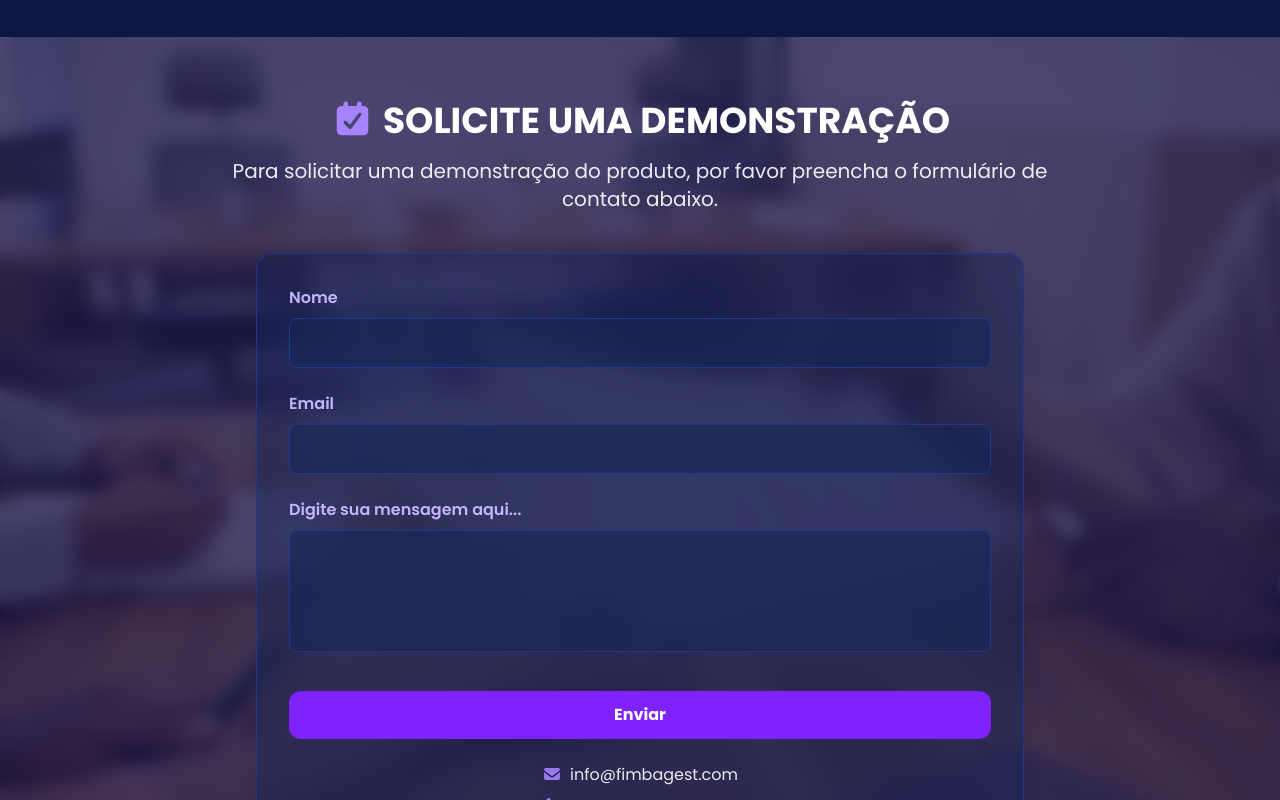
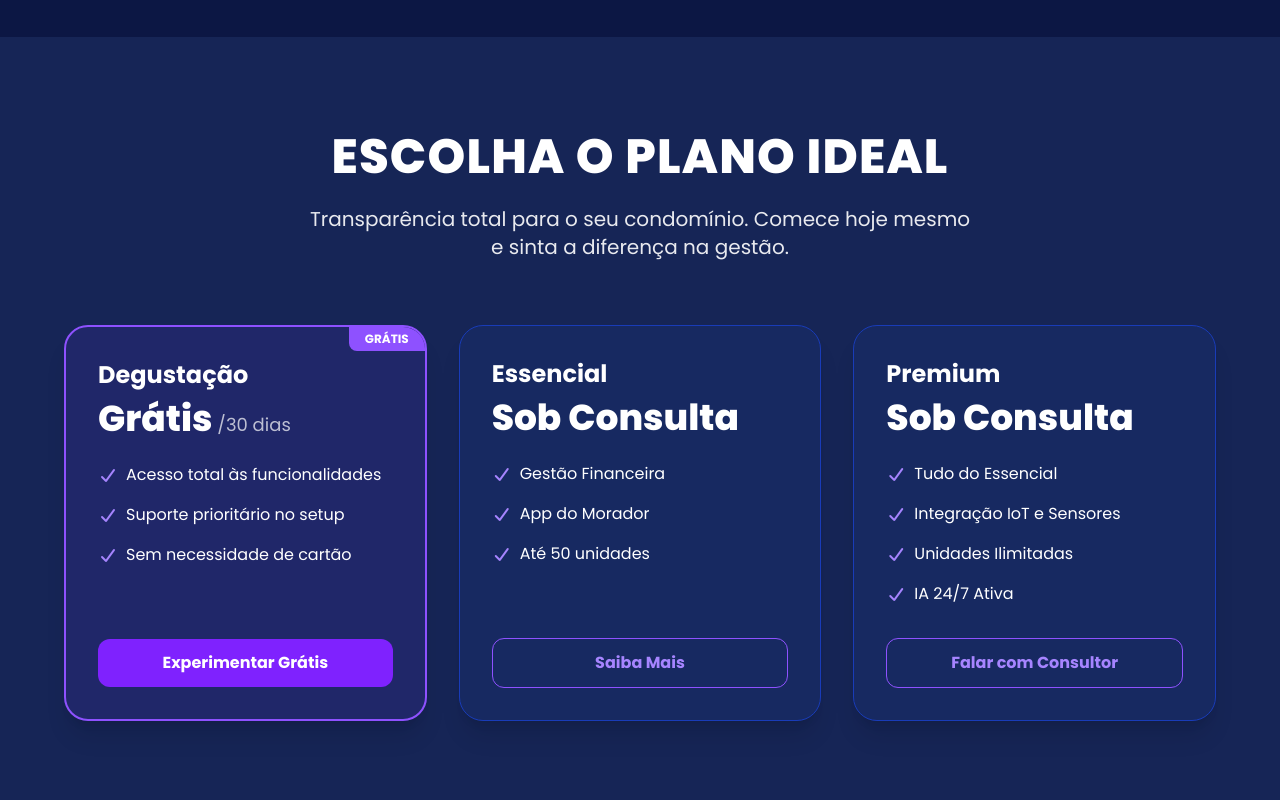
Before and after one commit to nsimba-afonso-nwayami/fimbagest, a React (Vite) app: page / in a window 1280 px wide. Shown: the part 2920-3720 px from the top of the page. Built offline with nearby package versions, Linux system fonts and the light colour scheme.

Commit message:
Seção dos planos adicionado na Home

```diff
--- a/src/pages/site/Home.jsx
+++ b/src/pages/site/Home.jsx
@@ -288,8 +288,8 @@ export default function Home() {
                 Configuração do Condomínio
               </h3>
               <p className="text-sm opacity-80">
-                O administrador cadastra condomínios, blocos, moradores e
-                regras internas. Tudo pronto para começar em poucos minutos.
+                O administrador cadastra condomínios, blocos, moradores e regras
+                internas. Tudo pronto para começar em poucos minutos.
               </p>
             </motion.div>
 
@@ -371,6 +371,144 @@ export default function Home() {
         </div>
       </section>
 
+      {/* SEÇÃO DE PLANOS */}
+      <section
+        id="planos"
+        className="py-24 px-6 md:px-16 bg-blue-950 text-white"
+      >
+        <motion.div
+          className="max-w-5xl mx-auto text-center mb-16"
+          variants={fadeUp}
+          initial="hidden"
+          whileInView="visible"
+          viewport={{ once: true }}
+        >
+          <h2 className="text-3xl md:text-5xl font-extrabold uppercase tracking-wide">
+            Escolha o Plano Ideal
+          </h2>
+          <p className="text-lg md:text-xl mt-6 opacity-90 max-w-2xl mx-auto">
+            Transparência total para o seu condomínio. Comece hoje mesmo e sinta
+            a diferença na gestão.
+          </p>
+        </motion.div>
+
+        <div className="max-w-7xl mx-auto grid md:grid-cols-3 gap-8">
+          {/* PLANO TRIAL - O DESTAQUE DE 30 DIAS */}
+          <motion.div
+            className="bg-indigo-900/40 border-2 border-violet-500 rounded-3xl p-8 shadow-xl flex flex-col justify-between relative overflow-hidden"
+            variants={fadeUp}
+            initial="hidden"
+            whileInView="visible"
+            viewport={{ once: true }}
+          >
+            <div className="absolute top-0 right-0 bg-violet-500 text-white text-xs font-bold px-4 py-1 rounded-bl-lg uppercase">
+              Grátis
+            </div>
+            <div>
+              <h3 className="text-2xl font-bold mb-2">Degustação</h3>
+              <div className="text-4xl font-extrabold mb-6">
+                Grátis
+                <span className="text-lg font-normal opacity-70">
+                  {" "}
+                  /30 dias
+                </span>
+              </div>
+              <ul className="space-y-4 mb-8">
+                <li className="flex items-center gap-2">
+                  <i className="fas fa-check text-violet-400"></i> Acesso total
+                  às funcionalidades
+                </li>
+                <li className="flex items-center gap-2">
+                  <i className="fas fa-check text-violet-400"></i> Suporte
+                  prioritário no setup
+                </li>
+                <li className="flex items-center gap-2">
+                  <i className="fas fa-check text-violet-400"></i> Sem
+                  necessidade de cartão
+                </li>
+              </ul>
+            </div>
+            <Link
+              to="/auth/register"
+              className="w-full py-3 text-center bg-violet-600 hover:bg-violet-700 rounded-xl font-bold transition-all"
+            >
+              Experimentar Grátis
+            </Link>
+          </motion.div>
+
+          {/* PLANO ESSENCIAL */}
+          <motion.div
+            className="bg-blue-900/20 border border-blue-800 rounded-3xl p-8 shadow-xl flex flex-col justify-between"
+            variants={fadeUp}
+            initial="hidden"
+            whileInView="visible"
+            viewport={{ once: true }}
+          >
+            <div>
+              <h3 className="text-2xl font-bold mb-2">Essencial</h3>
+              <div className="text-4xl font-extrabold mb-6">Sob Consulta</div>
+              <ul className="space-y-4 mb-8">
+                <li className="flex items-center gap-2">
+                  <i className="fas fa-check text-violet-400"></i> Gestão
+                  Financeira
+                </li>
+                <li className="flex items-center gap-2">
+                  <i className="fas fa-check text-violet-400"></i> App do
+                  Morador
+                </li>
+                <li className="flex items-center gap-2">
+                  <i className="fas fa-check text-violet-400"></i> Até 50
+                  unidades
+                </li>
+              </ul>
+            </div>
+            <a
+              href="#solicitar-demo"
+              className="w-full py-3 text-center border border-violet-500 text-violet-400 hover:bg-violet-600 hover:text-white rounded-xl font-bold transition-all"
+            >
+              Saiba Mais
+            </a>
+          </motion.div>
+
+          {/* PLANO PRO */}
+          <motion.div
+            className="bg-blue-900/20 border border-blue-800 rounded-3xl p-8 shadow-xl flex flex-col justify-between"
+            variants={fadeUp}
+            initial="hidden"
+            whileInView="visible"
+            viewport={{ once: true }}
+          >
+            <div>
+              <h3 className="text-2xl font-bold mb-2">Premium</h3>
+              <div className="text-4xl font-extrabold mb-6">Sob Consulta</div>
+              <ul className="space-y-4 mb-8">
+                <li className="flex items-center gap-2">
+                  <i className="fas fa-check text-violet-400"></i> Tudo do
+                  Essencial
+                </li>
+                <li className="flex items-center gap-2">
+                  <i className="fas fa-check text-violet-400"></i> Integração
+                  IoT e Sensores
+                </li>
+                <li className="flex items-center gap-2">
+                  <i className="fas fa-check text-violet-400"></i> Unidades
+                  Ilimitadas
+                </li>
+                <li className="flex items-center gap-2">
+                  <i className="fas fa-check text-violet-400"></i> IA 24/7 Ativa
+                </li>
+              </ul>
+            </div>
+            <a
+              href="#solicitar-demo"
+              className="w-full py-3 text-center border border-violet-500 text-violet-400 hover:bg-violet-600 hover:text-white rounded-xl font-bold transition-all"
+            >
+              Falar com Consultor
+            </a>
+          </motion.div>
+        </div>
+      </section>
+
       {/* SOLICITAR DEMO */}
       <section
         id="solicitar-demo"
@@ -391,8 +529,8 @@ export default function Home() {
             Solicite uma Demonstração
           </h2>
           <p className="text-base md:text-xl opacity-90 px-2">
-            Para solicitar uma demonstração do produto, por favor preencha o formulário
-            de contato abaixo.
+            Para solicitar uma demonstração do produto, por favor preencha o
+            formulário de contato abaixo.
           </p>
         </motion.div>
 
```
